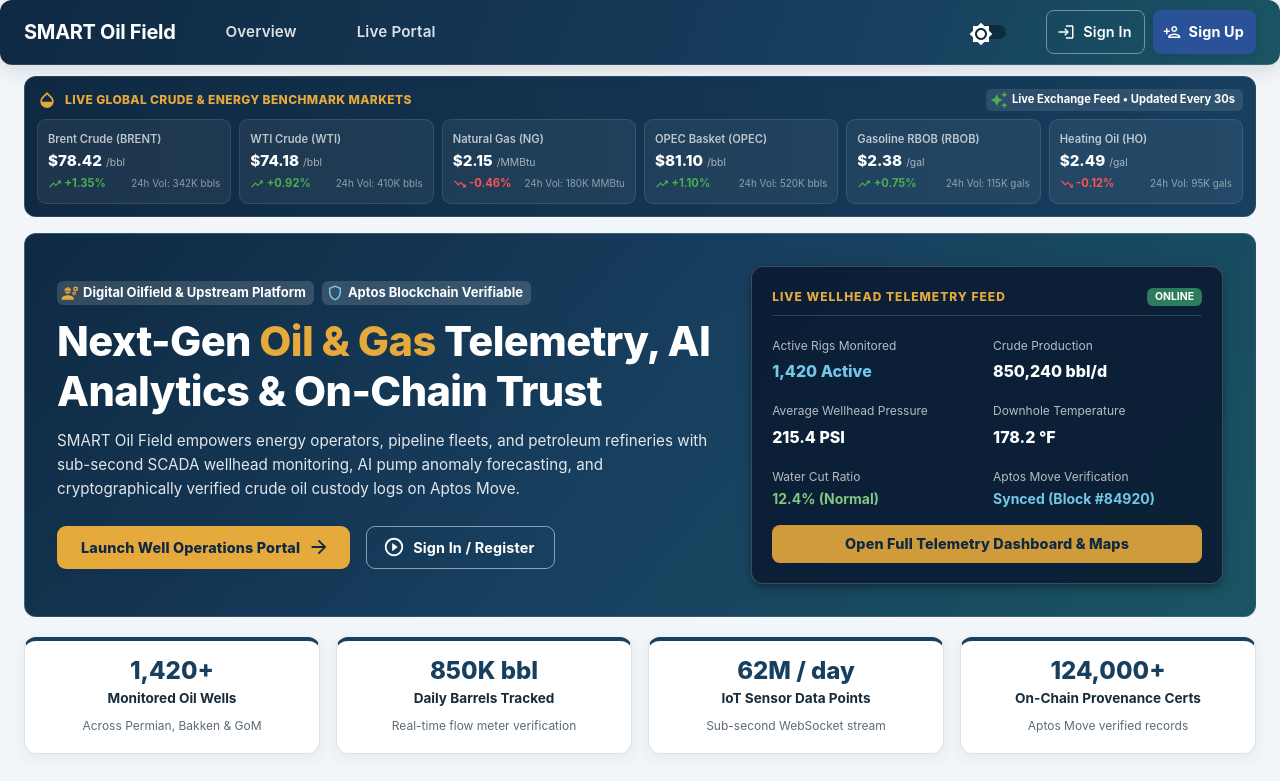
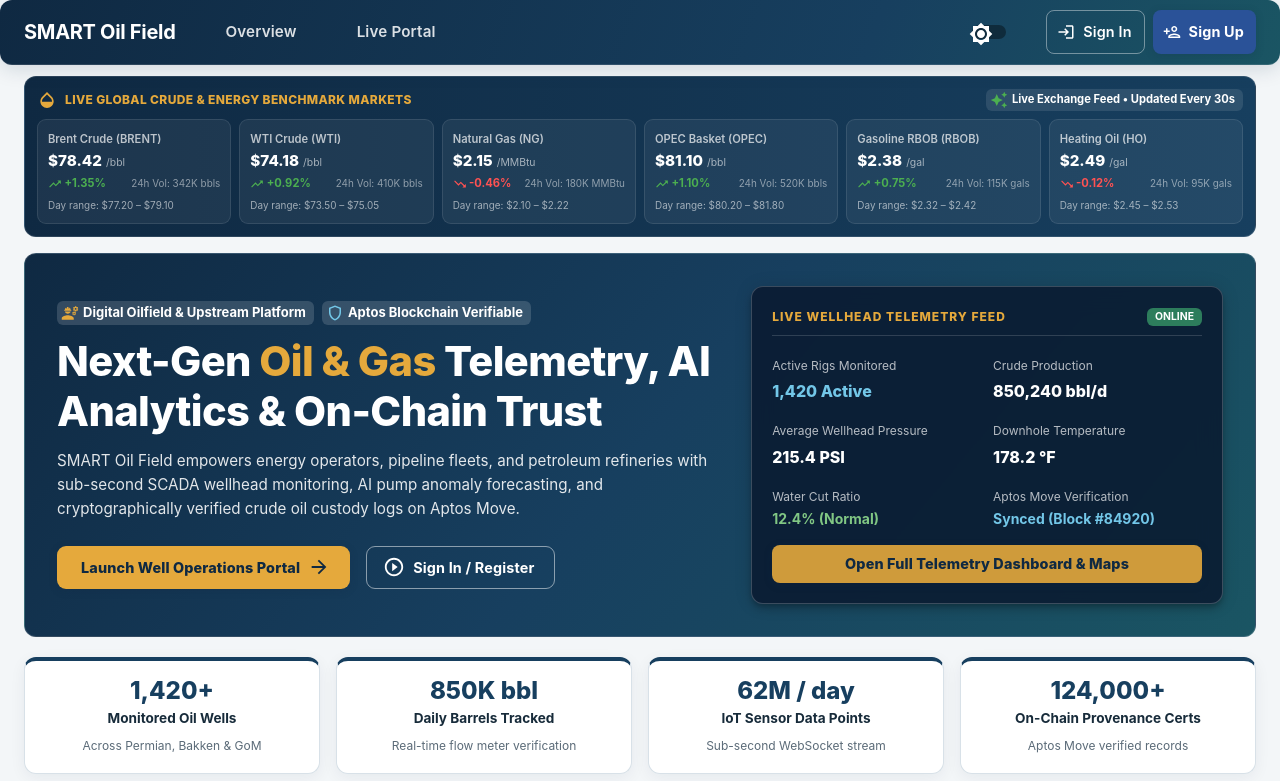
Before and after one commit to davelee001/SMART-Oil-Field, a React app in the folder src/frontend/: page / in a window 1280 px wide. Shown: the top 781 px of the page. Built offline with nearby package versions, Linux system fonts and the light colour scheme.

Commit message:
feat(home): show daily commodity price ranges

```diff
--- a/src/frontend/src/pages/Home.tsx
+++ b/src/frontend/src/pages/Home.tsx
@@ -239,6 +239,12 @@ const Home: React.FC = () => {
                                         24h Vol: {item.volume}
                                     </Typography>
                                 </Box>
+                                <Typography
+                                    variant="caption"
+                                    sx={{ display: 'block', mt: 0.45, fontSize: '0.62rem', color: 'rgba(255,255,255,0.58)' }}
+                                >
+                                    Day range: {item.low} – {item.high}
+                                </Typography>
                             </Box>
                         </Grid>
                     ))}
```
